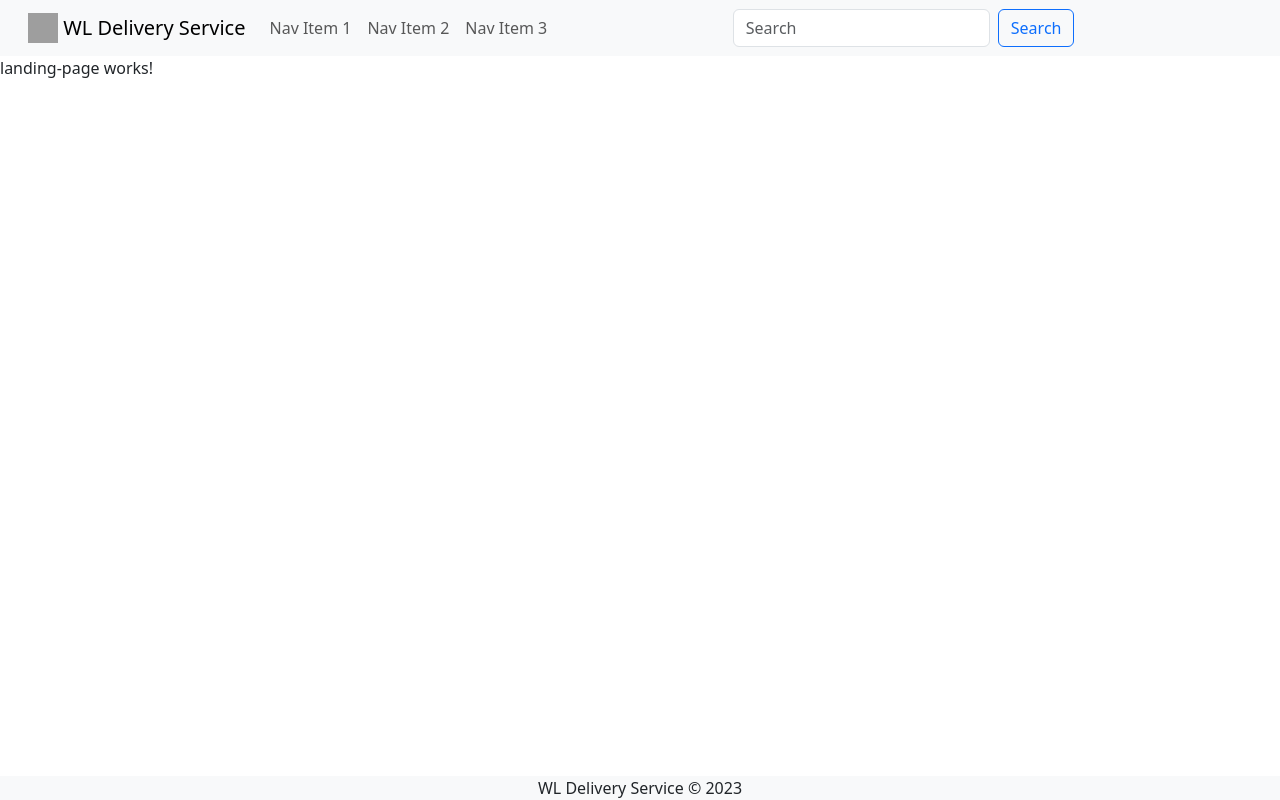
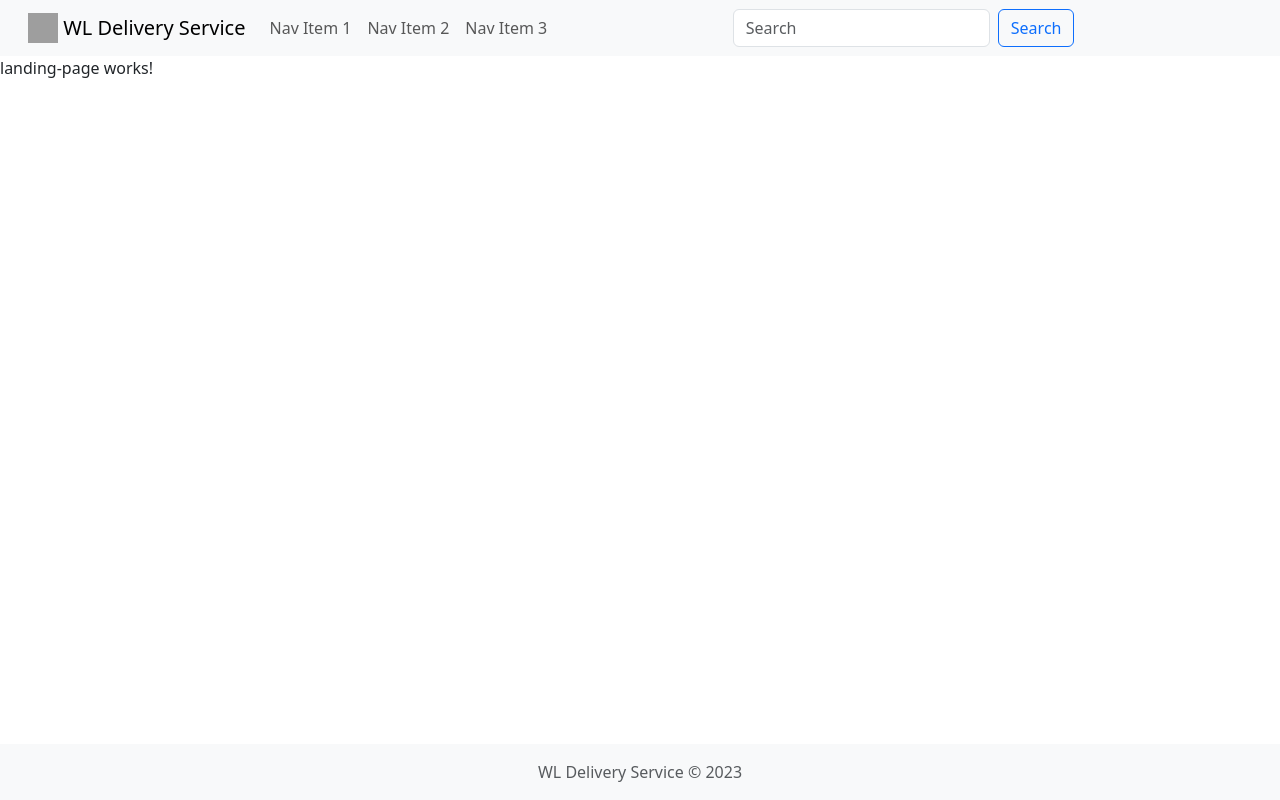
Before and after one commit to perse-foni/WL_Delivery_Service, an Angular app: page /login in a window 1280 px wide. Built offline with nearby package versions, Linux system fonts and the light colour scheme; grey boxes are pictures that could not be loaded.

Commit message:
fix footer design

```diff
--- a/src/app/components/footer/footer.component.html
+++ b/src/app/components/footer/footer.component.html
@@ -1 +1,5 @@
-<footer class="footer bg-light fixed-bottom text-center"> WL Delivery Service &copy; 2023</footer>
+<footer class="footer fixed-bottom bg-light text-center py-3">
+    <div class="container">
+      <span class="text-muted">WL Delivery Service &copy; 2023</span>
+    </div>
+  </footer>
```
